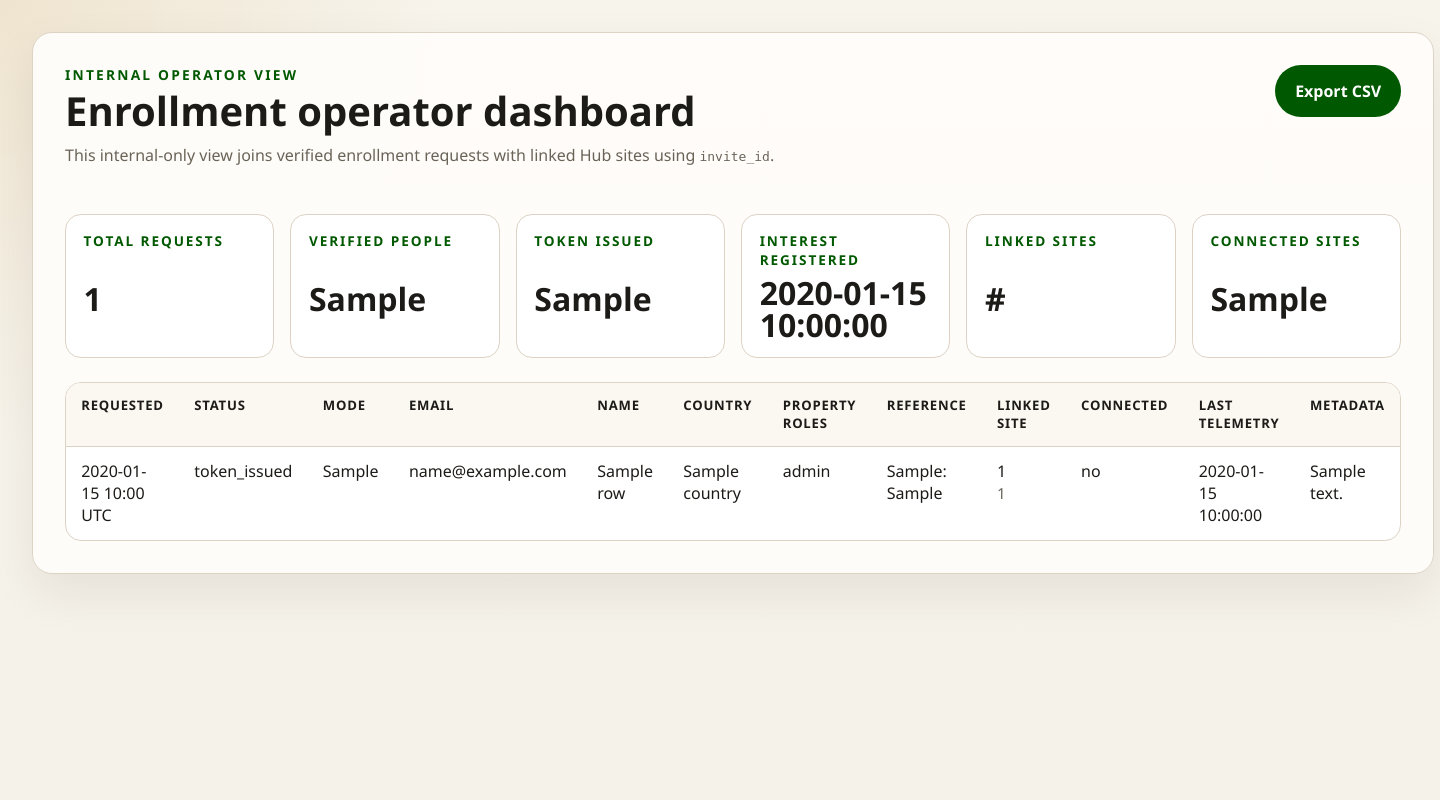
After one commit to Gaian-Technologies/enrollment_portal, a Python web app: template src/enrollment_portal/templates/operator_dashboard.html in a window 1440 px wide. The commit adds this page. Run offline with Jinja, Linux system fonts and the light colour scheme; the template is opened without the code that fills it: most values are stand-ins (such as "Sample title", 1, 10 or a date in 2020).

Commit message:
first pass add admin view of enrolled metadata

```diff
--- a/src/enrollment_portal/static/main.css
+++ b/src/enrollment_portal/static/main.css
@@ -179,3 +179,110 @@ button:hover {
   border: 1px solid rgba(255, 255, 255, 0.18);
   font-size: 1rem;
 }
+
+.shell--wide {
+  place-items: start center;
+}
+
+.card--wide {
+  width: min(100%, 88rem);
+}
+
+.ops-header {
+  display: flex;
+  flex-wrap: wrap;
+  justify-content: space-between;
+  gap: 1rem;
+  align-items: start;
+  margin-bottom: 1.5rem;
+}
+
+.ops-kicker {
+  margin: 0 0 0.4rem;
+  font-size: 0.86rem;
+  font-weight: 700;
+  letter-spacing: 0.16em;
+  text-transform: uppercase;
+  color: var(--accent);
+}
+
+.button-link {
+  display: inline-flex;
+  align-items: center;
+  justify-content: center;
+  min-height: 3rem;
+  padding: 0.95rem 1.25rem;
+  border-radius: 999px;
+  background: var(--accent);
+  color: #fff;
+  font-weight: 700;
+  text-decoration: none;
+}
+
+.button-link:hover {
+  background: var(--accent-strong);
+}
+
+.ops-summary-grid {
+  display: grid;
+  gap: 1rem;
+  grid-template-columns: repeat(auto-fit, minmax(11rem, 1fr));
+  margin-bottom: 1.5rem;
+}
+
+.ops-summary-card {
+  display: grid;
+  gap: 0.45rem;
+  padding: 1rem 1.1rem;
+  border: 1px solid var(--border);
+  border-radius: 1rem;
+  background: #fff;
+}
+
+.ops-summary-label {
+  font-size: 0.85rem;
+  font-weight: 700;
+  letter-spacing: 0.14em;
+  text-transform: uppercase;
+  color: var(--accent);
+}
+
+.ops-summary-value {
+  font-size: 2rem;
+  line-height: 1;
+}
+
+.ops-table-shell {
+  overflow-x: auto;
+  border: 1px solid var(--border);
+  border-radius: 1rem;
+  background: #fff;
+}
+
+.ops-table {
+  width: 100%;
+  border-collapse: collapse;
+  min-width: 70rem;
+}
+
+.ops-table th,
+.ops-table td {
+  padding: 0.85rem 0.95rem;
+  border-bottom: 1px solid var(--border);
+  vertical-align: top;
+  text-align: left;
+}
+
+.ops-table th {
+  position: sticky;
+  top: 0;
+  background: #fbf8f2;
+  font-size: 0.82rem;
+  font-weight: 700;
+  letter-spacing: 0.06em;
+  text-transform: uppercase;
+}
+
+.ops-table tbody tr:last-child td {
+  border-bottom: 0;
+}
--- /dev/null
+++ b/src/enrollment_portal/templates/operator_dashboard.html
@@ -0,0 +1,105 @@
+<!doctype html>
+<html lang="en">
+  <head>
+    <meta charset="utf-8">
+    <meta name="viewport" content="width=device-width, initial-scale=1">
+    <title>{{ page_title }} - {{ site_name }}</title>
+    <link rel="stylesheet" href="/enroll/static/main.css?v={{ static_asset_version }}">
+  </head>
+  <body>
+    <main class="shell shell--wide">
+      <section class="card card--wide">
+        <div class="ops-header">
+          <div>
+            <p class="ops-kicker">Internal Operator View</p>
+            <h1>Enrollment operator dashboard</h1>
+            <p class="lede">
+              This internal-only view joins verified enrollment requests with linked Hub sites using
+              <code>invite_id</code>.
+            </p>
+          </div>
+          <a class="button-link" href="/ops/export.csv">Export CSV</a>
+        </div>
+
+        <section class="ops-summary-grid">
+          <article class="ops-summary-card">
+            <span class="ops-summary-label">Total requests</span>
+            <strong class="ops-summary-value">{{ dashboard.total_requests }}</strong>
+          </article>
+          <article class="ops-summary-card">
+            <span class="ops-summary-label">Verified people</span>
+            <strong class="ops-summary-value">{{ dashboard.verified_people }}</strong>
+          </article>
+          <article class="ops-summary-card">
+            <span class="ops-summary-label">Token issued</span>
+            <strong class="ops-summary-value">{{ dashboard.token_issued }}</strong>
+          </article>
+          <article class="ops-summary-card">
+            <span class="ops-summary-label">Interest registered</span>
+            <strong class="ops-summary-value">{{ dashboard.interest_registered }}</strong>
+          </article>
+          <article class="ops-summary-card">
+            <span class="ops-summary-label">Linked sites</span>
+            <strong class="ops-summary-value">{{ dashboard.linked_sites }}</strong>
+          </article>
+          <article class="ops-summary-card">
+            <span class="ops-summary-label">Connected sites</span>
+            <strong class="ops-summary-value">{{ dashboard.connected_sites }}</strong>
+          </article>
+        </section>
+
+        <div class="ops-table-shell">
+          <table class="ops-table">
+            <thead>
+              <tr>
+                <th>Requested</th>
+                <th>Status</th>
+                <th>Mode</th>
+                <th>Email</th>
+                <th>Name</th>
+                <th>Country</th>
+                <th>Property roles</th>
+                <th>Reference</th>
+                <th>Linked site</th>
+                <th>Connected</th>
+                <th>Last telemetry</th>
+                <th>Metadata</th>
+              </tr>
+            </thead>
+            <tbody>
+              {% for row in dashboard.rows %}
+              <tr>
+                <td>{{ row.requested_at.strftime("%Y-%m-%d %H:%M UTC") }}</td>
+                <td>{{ row.status }}</td>
+                <td>{{ row.request_mode }}</td>
+                <td>{{ row.email }}</td>
+                <td>{{ row.name or "—" }}</td>
+                <td>{{ row.country or "—" }}</td>
+                <td>{{ row.property_roles or "—" }}</td>
+                <td>
+                  {% if row.site_reference_scheme and row.site_reference_value %}
+                  {{ row.site_reference_scheme }}: {{ row.site_reference_value }}
+                  {% else %}
+                  —
+                  {% endif %}
+                </td>
+                <td>
+                  {% if row.site_id %}
+                  <div>{{ row.site_id }}</div>
+                  <small class="field-help">{{ row.invite_id }}</small>
+                  {% else %}
+                  <small class="field-help">{{ row.invite_id or "—" }}</small>
+                  {% endif %}
+                </td>
+                <td>{{ "yes" if row.connected else "no" }}</td>
+                <td>{{ row.last_telemetry_at or "—" }}</td>
+                <td>{{ row.metadata_summary or "—" }}</td>
+              </tr>
+              {% endfor %}
+            </tbody>
+          </table>
+        </div>
+      </section>
+    </main>
+  </body>
+</html>
```
Also changed, not shown: src/enrollment_portal/app.py (+113 -2 lines), src/enrollment_portal/config.py (+20 -0 lines), src/enrollment_portal/hub_client.py (+31 -6 lines), src/enrollment_portal/operator_data.py (added, +135 -0 lines), src/enrollment_portal/store.py (+31 -11 lines), README.md, 1 other file.
